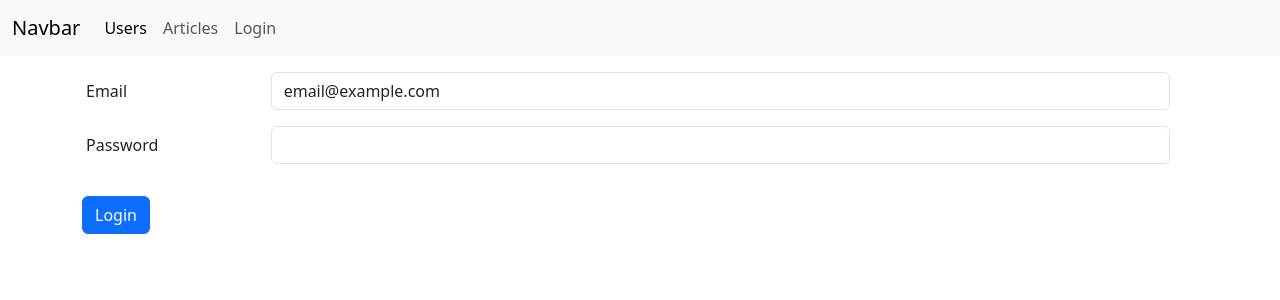
After one commit to slavsent/ProjectFlask, a Flask app: page /login/ in a window 1280 px wide. The commit adds this page. Shown: the top 300 px of the page. Run offline with Flask 2, Linux system fonts and the light colour scheme; some libraries are stand-ins or nearby versions.

Commit message:
Add auth option

```diff
--- /dev/null
+++ b/blog/models/__init__.py
@@ -0,0 +1,5 @@
+from blog.models.user import User
+
+__all__ = [
+    "User",
+]
--- /dev/null
+++ b/blog/templates/auth/login.html
@@ -0,0 +1,37 @@
+{% extends 'base.html' %}
+
+{% block title %}
+  Login page
+{% endblock %}
+
+{% block body %}
+<div class="row">
+        <div class="col">
+            {% with messages = get_flashed_messages() %}
+                {% if messages %}
+                    <div class="alert alert-danger" role="alert">
+                        {{ messages[0] }}
+                    </div>
+                {% endif %}
+            {% endwith %}
+            <form class="row g-3 mt-3" method="post" action="{{ url_for('auth_app.login') }}">
+                <div class="mb-3 row">
+                    <label for="email" class="col-sm-2 col-form-label">Email</label>
+                    <div class="col-sm-10">
+                        <input type="text" class="form-control" id="email" name="email"
+                               value="email@example.com">
+                    </div>
+                </div>
+                <div class="mb-3 row">
+                    <label for="password" class="col-sm-2 col-form-label">Password</label>
+                    <div class="col-sm-10">
+                        <input type="password" class="form-control" id="password" name="password">
+                    </div>
+                </div>
+                <div class="col-auto">
+                    <button type="submit" class="btn btn-primary mb-3">Login</button>
+                </div>
+            </form>
+        </div>
+    </div>
+{% endblock %}
--- a/blog/templates/base.html
+++ b/blog/templates/base.html
@@ -18,8 +18,14 @@
     {% include 'navbar.html' %}
 
     <div class="container">
+
         {% block body %}
             Hello base!
+            {% if current_user.is_authenticated %}
+            {{ current_user.username }}
+            {% else %}
+                anon
+            {% endif %}
         {% endblock %}
     </div>
     {% block js %}
--- a/blog/templates/index.html
+++ b/blog/templates/index.html
@@ -5,5 +5,7 @@
 {% endblock %}
 
 {% block body %}
-    <h1>Hello index page!</h1>
+    <h1>
+        Hello index page!
+    </h1>
 {% endblock %}
--- a/blog/templates/navbar.html
+++ b/blog/templates/navbar.html
@@ -12,6 +12,15 @@
         <li class="nav-item">
           <a class="nav-link" href="{{ url_for('articles_app.list') }}">Articles</a>
         </li>
+        {% if current_user.is_authenticated %}
+          <li class="nav-item">
+            <a class="nav-link" href="{{ url_for('auth_app.logout') }}">Logout</a>
+          </li>
+        {% else %}
+          <li class="nav-item">
+            <a class="nav-link  {% if request.endpoint == 'login' -%}active{%- endif %}" href="{{ url_for('auth_app.login') }}" >Login</a>
+          </li>
+        {% endif %}
       </ul>
     </div>
   </div>
--- a/blog/views/articles.py
+++ b/blog/views/articles.py
@@ -1,5 +1,5 @@
 from flask import Blueprint, render_template
-from blog.views.users import USERS
+#from blog.views.users import USERS
 from werkzeug.exceptions import NotFound
 
 articles_app = Blueprint("articles_app", __name__, url_prefix='/articles', static_folder='../static')
@@ -30,7 +30,8 @@ def articles_list():
 def user_details(article_id: int):
     try:
         article_name = ARTICLES[article_id]['title']
-        article_user = USERS[(ARTICLES[article_id]['user'])]
+#        article_user = USERS[(ARTICLES[article_id]['user'])]
+        article_user = ARTICLES[article_id]['user']
     except KeyError:
         raise NotFound(f"Article #{article_id} doesn't exist!")
     return render_template('articles/details.html', article_id=article_id, article_name=article_name,
--- /dev/null
+++ b/blog/views/auth.py
@@ -0,0 +1,54 @@
+from flask import Blueprint, render_template, request, redirect, url_for, flash
+from flask_login import logout_user, LoginManager, login_user, login_required
+from werkzeug.security import check_password_hash
+from blog.models import User
+
+auth_app = Blueprint("auth_app", __name__, static_folder='../static')
+
+login_manager = LoginManager()
+login_manager.login_view = "auth_app.login"
+
+
+@login_manager.user_loader
+def load_user(user_id):
+    return User.query.filter_by(id=user_id).one_or_none()
+
+
+@login_manager.unauthorized_handler
+def unauthorized():
+    return redirect(url_for("auth_app.login"))
+
+
+@auth_app.route("/login/", methods=["GET", "POST"], endpoint="login")
+def login():
+    if request.method == 'GET':
+        return render_template('auth/login.html')
+
+    email = request.form.get('email')
+    password = request.form.get('password')
+
+    user = User.query.filter_by(email=email).first()
+    if not user or not check_password_hash(user.password, password):
+        flash('Check your login details')
+        return redirect(url_for(".login"))
+    login_user(user)
+    return redirect(url_for("users_app.details", user_id=user.id))
+
+
+@auth_app.route("/logout/", endpoint="logout")
+@login_required
+def logout():
+    logout_user()
+    return redirect(url_for(".login"))
+
+
+@auth_app.route("/secret/")
+@login_required
+def secret_view():
+    return "Super secret data"
+
+
+__all__ = [
+    "login_manager",
+    "auth_app",
+]
--- a/wsgi.py
+++ b/wsgi.py
@@ -1,7 +1,33 @@
-from blog.app import create_app
+from blog.app import create_app, db
+from werkzeug.security import generate_password_hash
+
+app = create_app()
 
 
-app = create_app()
+@app.cli.command("init-db")
+def init_db():
+    """
+    Run in your terminal:
+    flask init-db
+    """
+    db.create_all()
+    print("done!")
+
+
+@app.cli.command("create-users")
+def create_users():
+    """
+    Run in your terminal:
+    flask create-users
+    > done! created users: <User #1 'admin'> <User #2 'peter'>
+    """
+    from blog.models import User
+    admin = User(username="admin", is_staff=True, email='admin@mail.ru', password=generate_password_hash('space'))
+    peter = User(username="peter", is_staff=False, email='user1@mail.ru', password=generate_password_hash('test123'))
+    db.session.add(admin)
+    db.session.add(peter)
+    db.session.commit()
+    print("done! created users:", admin, peter)
 
 
 if __name__ == "__main__":
```
Also changed, not shown: blog/app.py (+11 -4 lines), blog/models/database.py (added, +7 -0 lines), blog/models/user.py (added, +16 -0 lines), blog/templates/users/details.html (+6 -2 lines), blog/templates/users/list.html (+5 -2 lines), blog/views/users.py (+21 -11 lines).
